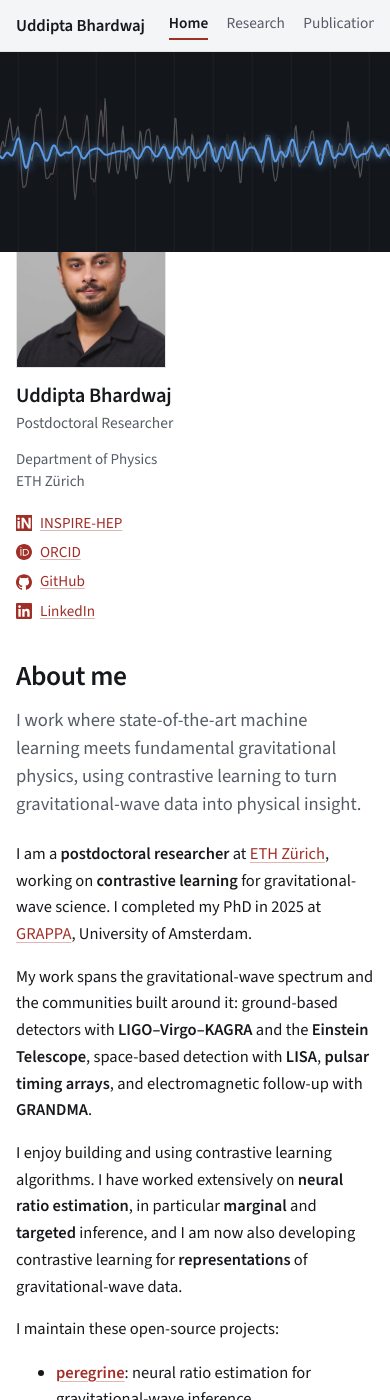
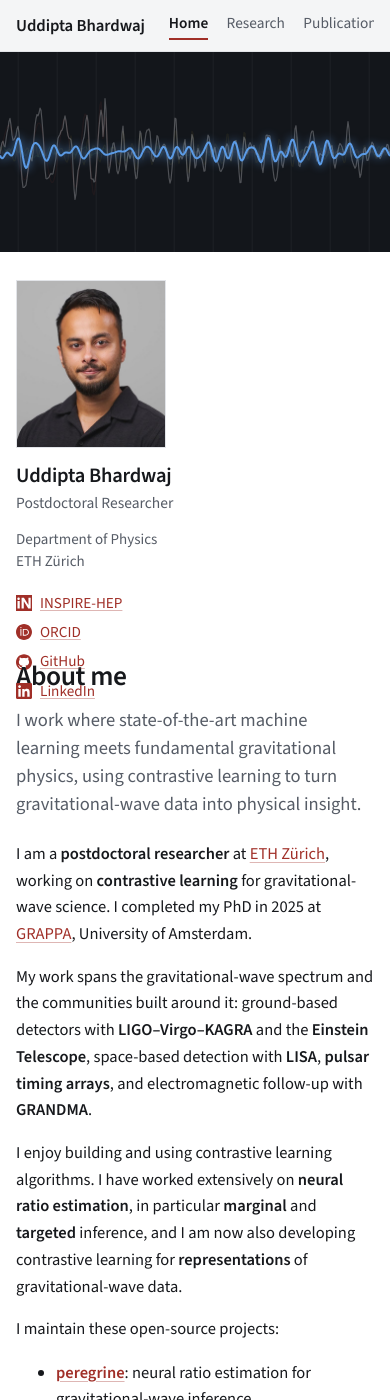
Before and after one commit to Uddiptaatwork/Uddiptaatwork.github.io, a Jekyll site: the page built from index.md, in a window 390 px wide and 1400 px high. Built offline with Jekyll 4.4.1, drawn with Linux system fonts in a browser that asks for light colours.

Commit message:
Fix photo hidden behind banner on mobile

```diff
--- a/assets/css/style.css
+++ b/assets/css/style.css
@@ -117,7 +117,7 @@
 
 @media (max-width:820px){
   .wrap{grid-template-columns:1fr;gap:1.6rem}
-  .card{position:static;margin-top:-52px}
+  .card{position:relative;z-index:1;margin-top:-52px}
   .photo{width:150px}
   main{padding-top:.6rem}
   .pub,.row{grid-template-columns:1fr;gap:.1rem}
```
